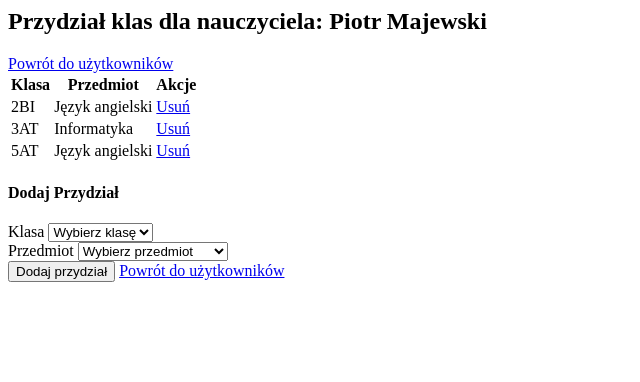
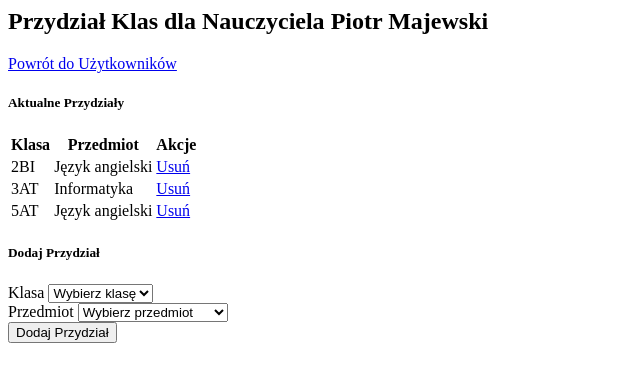
Before and after one commit to insreed/praca_inzynierska, a PHP site: page /praca_inzynierska/logged_admin/content.php?view=assign_teacher&teacher_id=31 in a window 1280 px wide. Shown: the top 382 px of the page, without its empty margins (0-640 px from the left). Run offline with PHP 8.4, Linux system fonts and the light colour scheme; data comes from the database, SQL or seed files in the repository; a stand-in replaces the project's code that opens the database connection.

Commit message:
Wygląd przydziałow klas w adminie

```diff
--- a/pages/logged_admin/assign_teacher.php
+++ b/pages/logged_admin/assign_teacher.php
@@ -61,16 +61,25 @@
 $resultAssignments = $stmtAssignments->get_result();
 ?>
 
-<div class="container mt-4">
-    <h2>Przydział klas dla nauczyciela:
-        <?php echo htmlspecialchars($teacher['firstName'] . ' ' . $teacher['lastName']); ?></h2>
+<div class="container mt-5 pt-5">
+    <div class="d-flex justify-content-between align-items-center mb-4">
+        <h2 class="mb-0">Przydział Klas dla Nauczyciela<span class="text-center text-primary mb-4">
+        <?php echo htmlspecialchars($teacher['firstName'] . ' ' . $teacher['lastName']); ?>
+        </span></h2>
 
-    <!-- Przycisk powrotu -->
-    <a href="?view=users" class="btn btn-secondary mb-3">Powrót do użytkowników</a>
+        <a href="?view=users" class="btn btn-secondary shadow-sm">
+            <i class="fas fa-arrow-left"></i> Powrót do Użytkowników
+        </a>
+    </div>
+
 
     <!-- Tabela z aktualnymi przydziałami -->
-    <div class="table-responsive mt-3">
-        <table class="table table-bordered">
+    <div class="card shadow-sm mb-5">
+        <div class="card-header bg-info text-white d-flex justify-content-between align-items-center">
+            <h5 class="card-title mb-0">Aktualne Przydziały</h5>
+        </div>
+        <div class="card-body table-responsive">
+            <table class="table table-bordered table-striped">
                 <thead class="thead-dark">
                     <tr>
                         <th>Klasa</th>
@@ -85,16 +94,23 @@
                             <td><?php echo htmlspecialchars($row['przedmiot']); ?></td>
                             <td>
                                 <a href="../scripts/delete_assignment.php?assignment_id=<?php echo $row['id_przydzialu']; ?>&teacher_id=<?php echo $teacherId; ?>"
-                                class="btn btn-danger btn-sm">Usuń</a>
+                                    class="btn btn-danger btn-sm shadow-sm">
+                                    Usuń
+                                </a>
                             </td>
                         </tr>
                     <?php endwhile; ?>
                 </tbody>
             </table>
         </div>
+    </div>
 
     <!-- Formularz do dodawania przydziału -->
-    <h4>Dodaj Przydział</h4>
+    <div class="card shadow-sm">
+        <div class="card-header bg-primary text-white d-flex justify-content-between align-items-center">
+            <h5 class="card-title mb-0">Dodaj Przydział</h5>
+        </div>
+        <div class="card-body">
             <form action="../scripts/add_assignment.php" method="post">
                 <input type="hidden" name="teacher_id" value="<?php echo $teacherId; ?>">
 
@@ -126,9 +142,14 @@
                     </select>
                 </div>
 
-        <button type="submit" class="btn btn-primary">Dodaj przydział</button>
-        <a href="?view=users" class="btn btn-secondary">Powrót do użytkowników</a>
+                <div class="d-flex justify-content-end">
+                    <button type="submit" class="btn btn-primary shadow-sm">
+                        <i class="fas fa-plus"></i> Dodaj Przydział
+                    </button>
+                </div>
             </form>
+        </div>
+    </div>
 </div>
 
 <?php
```
Lines whose indentation alone changed are shown as unchanged.
